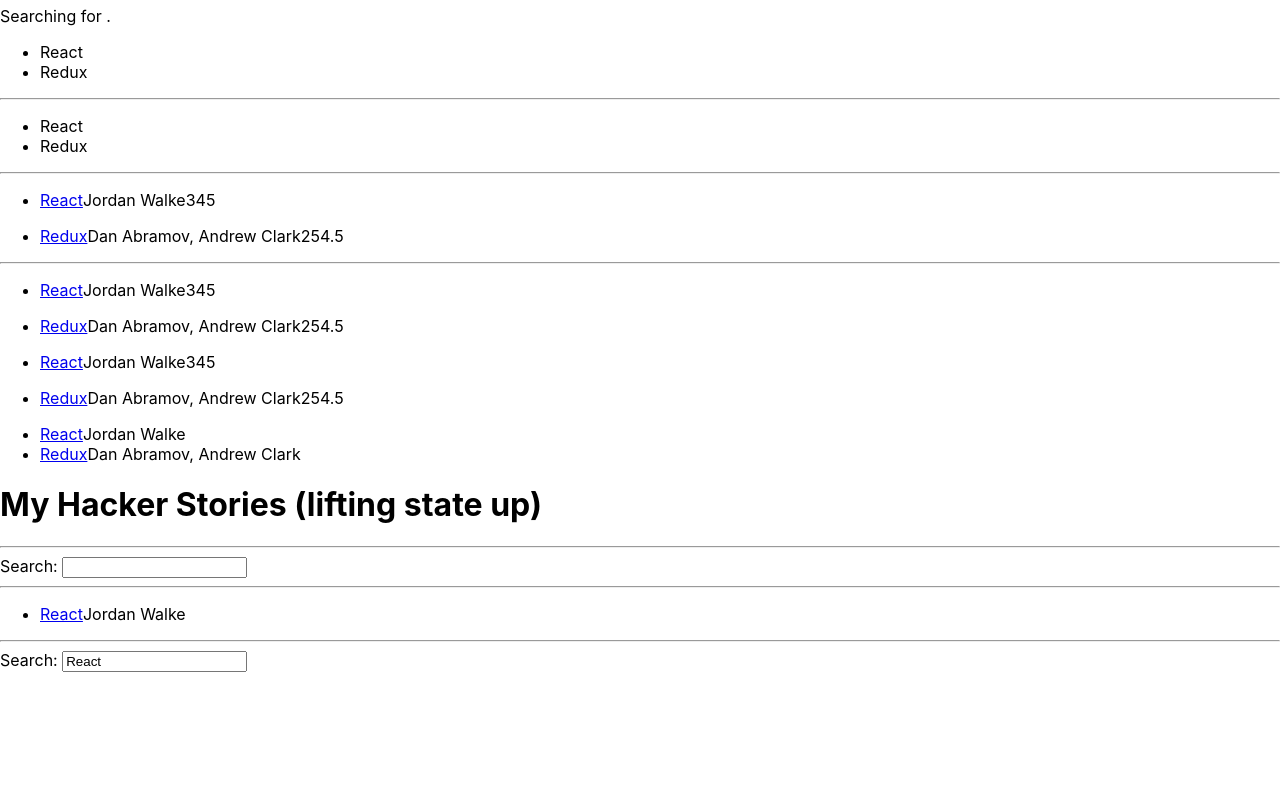
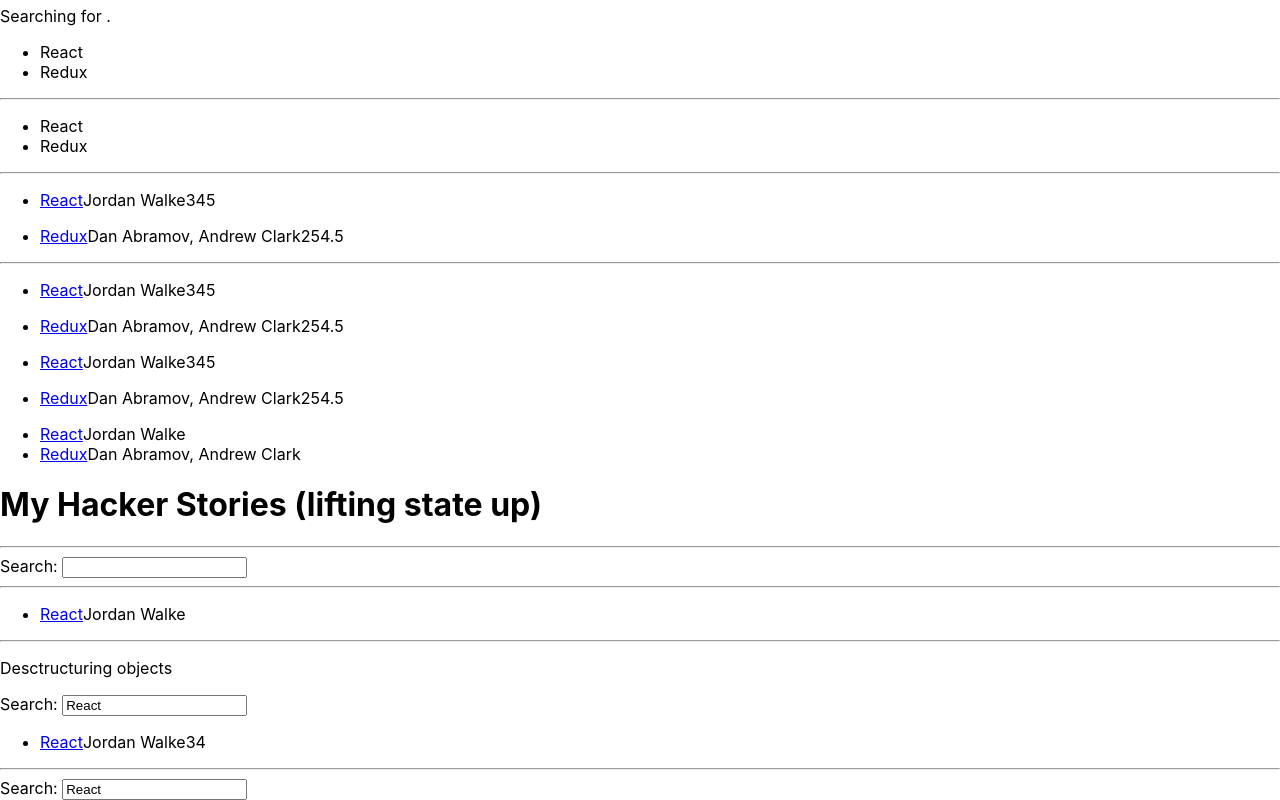
Before and after one commit to mehdimaaref7/learning-react, a React (Create React App) app: page / in a window 1280 px wide. Shown: the part 198-998 px from the top of the page. Before the commit the page ends 870 px from the top, so only its background shows below. Built offline with nearby package versions, Linux system fonts and the light colour scheme.

Commit message:
[ENH] :sparkles: Destructuring objects
Signed-off-by: Mehdi Maaref <mehdimaaref@live.fr>

```diff
--- a/src/App.js
+++ b/src/App.js
@@ -143,7 +143,18 @@
 
       <hr/>
 
+      <p> Desctructuring objects </p>
+
+
       <Search4 search={searchTerm} onSearch={handleSearch}/>
+
+      <List3 list={searchedStories}></List3>
+
+      <hr/>
+
+
+
+      <Search5  search={searchTerm} onSearch={handleSearch} />
 
 
     </div>
@@ -194,6 +205,28 @@
 
     ))}
   </ul>
+);
+
+const List3 = ({list}) => (
+
+  <ul>
+    {list.map((item) => (
+      <Item2 key={item.objectID} item={item} />
+
+    ))}
+  </ul>
+);
+
+const Item2 = ({item}) => (
+  <li>
+    <span>
+      <a href={item.url}> {item.title}</a>
+    </span>
+    <span>{item.author}</span>
+    <span>{item.num_comments}</span>
+    <span>{item.points}</span>
+
+  </li>
 );
 
 const Item = (props) => (
@@ -259,4 +292,16 @@
     </div>
   );
 
+  const Search5 = ({search, onSearch}) => (
+    <div>
+      <label htmlFor="search"> Search: </label>
+      <input
+        id="search"
+        type="text"
+        value={search}
+        onChange={onSearch}
+      />
+    </div>
+  );
+
 export default App;
```
